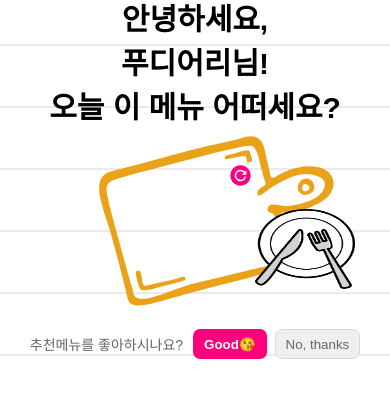
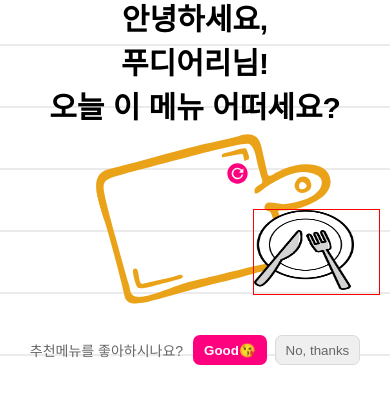
Before and after one commit to foodiary/foodiary_project_front, a React (Create React App) app: page / in a window 390 px wide. Shown: the part 140-544 px from the top of the page. Built offline with nearby package versions, Linux system fonts and the light colour scheme; no server answers; a web font is replaced by a local one.

Commit message:
💄Design: 메인페이지, 탐색페이지 반응형 추가

```diff
--- a/src/pages/ExploreDetail.tsx
+++ b/src/pages/ExploreDetail.tsx
@@ -6,7 +6,6 @@ import { Link, useLocation } from 'react-router-dom';
 import styles from "../styles/explorePage.module.scss";
 import {GoSearch} from 'react-icons/go';
 import DecoTitle from '@components/common/DecoTitle/DecoTitle';
-import {BiCommentDetail} from 'react-icons/bi';
 import { BsPencilFill } from "react-icons/bs";
 
 interface ResType{
@@ -40,14 +39,10 @@ const ExploreDetail = () => {
             <GoSearch />
           </Link>
         </div>
-        {/* <Link to="/search" className={styles.search_icon}>
-          <GoSearch/>
-        </Link> */}
       </section>
 
       <div className={styles.card_container}>
         {list.map((item:ResType)=>{
-          console.log(item)
           return(
             <Link to= {`/detail/${item.dailyId}`} key={item.dailyId}>
               <div className={styles.card}>
--- a/src/pages/MainPage.tsx
+++ b/src/pages/MainPage.tsx
@@ -218,9 +218,11 @@ const MainPage = () => {
             </button>
             <p>{recommenu?.foodName}</p>
           </div>
-          {getRandomFoodImg(recommenu?.foodCategory) || (
-            <img src={etcFood} alt="랜덤음식" />
-          )}
+          <div className={styled.food_icon}>
+            {getRandomFoodImg(recommenu?.foodCategory) || (
+              <img src={etcFood} alt="랜덤음식" />
+            )}
+          </div>
         </div>
 
         <div className={styled.q_btn}>
--- a/src/styles/explorePage.module.scss
+++ b/src/styles/explorePage.module.scss
@@ -35,6 +35,9 @@
       width: 95%;
       margin: 70px auto 0 auto;
       gap: 20px 8px;
+      @media (min-width: 550px) and (max-width: 767px) {
+        grid-template-columns: repeat(3, 1fr);
+      }
     }
   }
   .card_container {
--- a/src/styles/mainPage.module.scss
+++ b/src/styles/mainPage.module.scss
@@ -68,7 +68,6 @@ section {
   .recommendeSection {
     padding: 22px 0;
     @include column-flexBox();
-    // display: flex;
     align-items: center;
 
     .random_food {
@@ -80,22 +79,6 @@ section {
       z-index: 1;
       // border: 1px solid blue;
       .food_card {
-        // position: absolute;
-        // top: -3px;
-        // left: 55px;
-        // z-index: -1;
-        // border: 1px solid rgb(1, 42, 1);
-        // background: url("/img/today_food.jpg");
-        // background-size: cover;
-        // background-position: bottom;
-        // width: 200px;
-        // height: 100px;
-        // transform: rotate(-8deg);
-        // font-size: 24px;
-        // font-weight: 500;
-        // color: #fff;
-        // @include flexBox($jc: around);
-
         width: 200px;
         height: 200px;
         // border: 1px solid red;
@@ -104,6 +87,10 @@ section {
         left: 25%;
         z-index: -1;
 
+        @include mobile{
+          left: 50%;
+          transform: translate(-50%);
+        }
         img{
           width: 230px; //200
           height: 230px;
@@ -130,10 +117,17 @@ section {
           left: 65%;
         }
       }
-      img {
-        width: 100px;
-        height: 80px;
-        margin-right: 25px;
+      .food_icon{
+        border: 1px solid red;
+        // @include mobile{
+        //   margin-right: 15%;
+        //   transform: translate(-30%, -10%);
+        // }
+        img {
+          width: 100px;
+          height: 80px;
+          margin-right: 25px;
+        }
       }
     }
 
```
